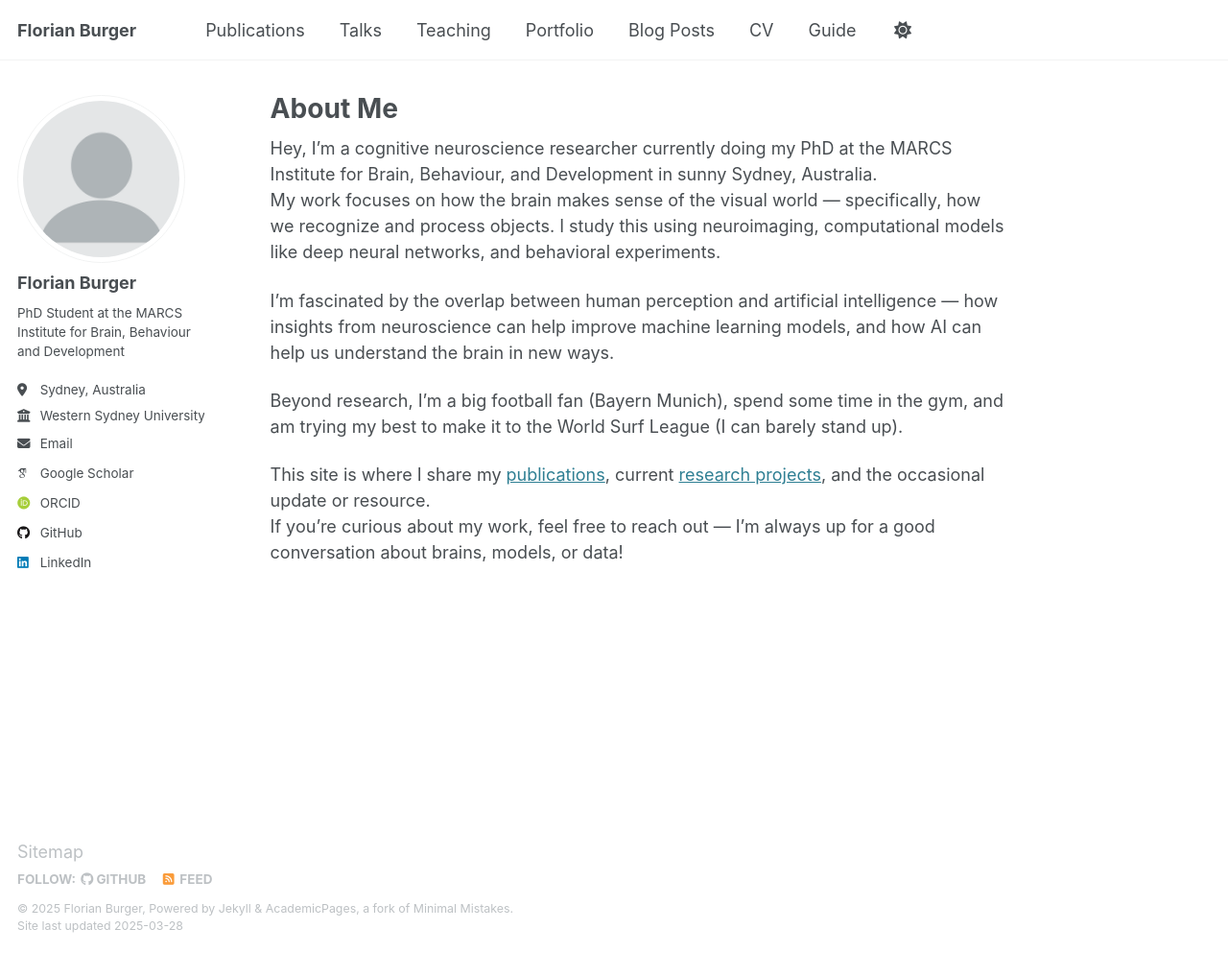
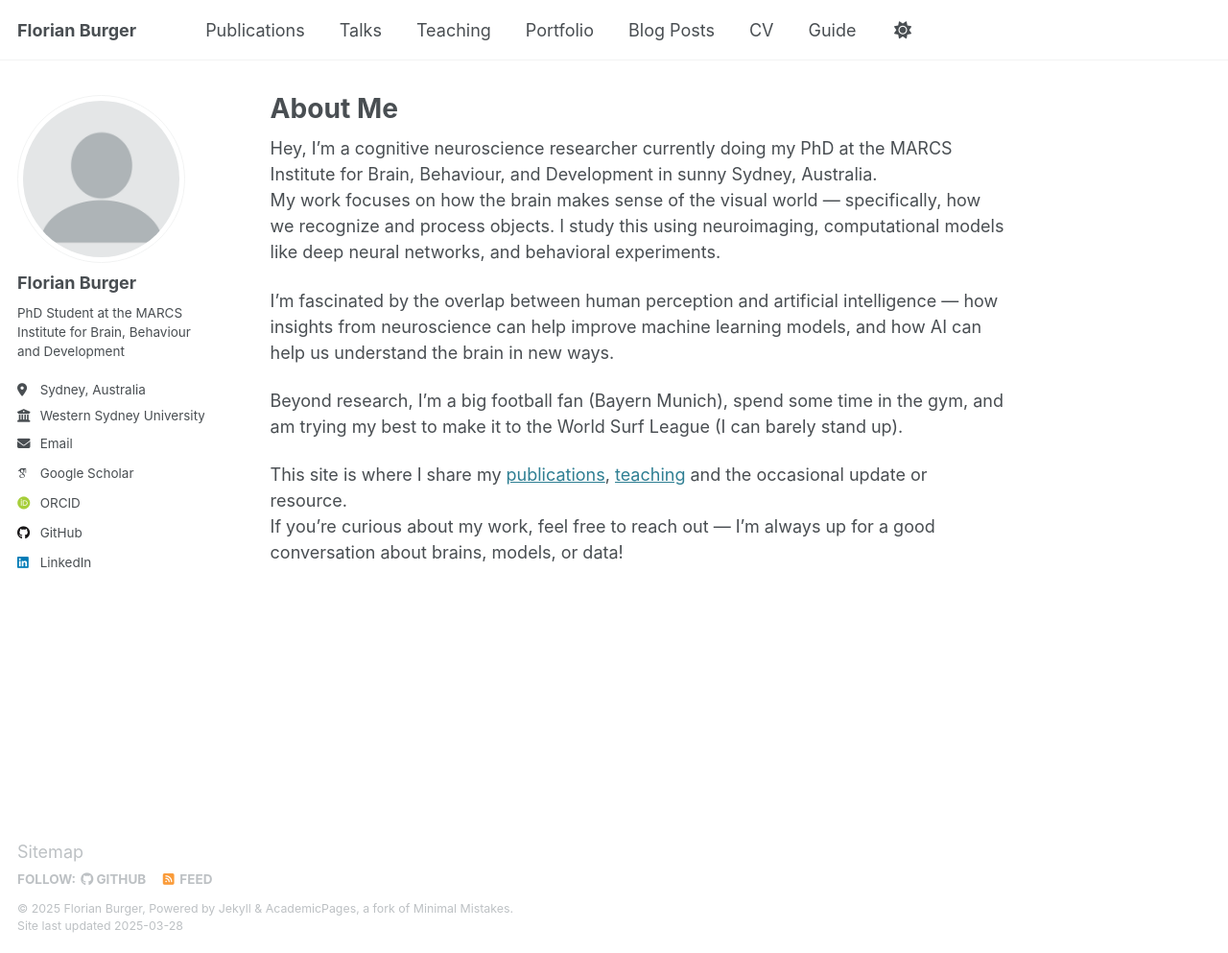
Before and after one commit to Flo-Burger/Flo-Burger.github.io, a Jekyll site: the page built from _pages/about.md, in a window 1280 px wide and 993 px high. Shown: the whole window at 96% size. Built offline with Jekyll 4.4.1, drawn with Linux system fonts in a browser that asks for light colours; some web fonts are replaced.

Commit message:
New Updates

```diff
--- a/_config.yml
+++ b/_config.yml
@@ -46,7 +46,7 @@ author:
   bitbucket        : # Username - Update with your username on the site
   codepen          : # Username
   dribbble         : # Username
-  github           : "https://github.com/Flo-Burger"
+  github           : Flo-Burger
   kaggle           : # Username
   stackoverflow    : # User number or user number and name (i.e., use "1" or "1/jeff-atwood")
 
--- a/_pages/about.md
+++ b/_pages/about.md
@@ -14,5 +14,5 @@ I’m fascinated by the overlap between human perception and artificial intellig
 
 Beyond research, I’m a big football fan (Bayern Munich), spend some time in the gym, and am trying my best to make it to the World Surf League (I can barely stand up).
 
-This site is where I share my [publications](/publications/), current [research projects](/research/), and the occasional update or resource.
+This site is where I share my [publications](/publications/), [teaching](/talks/) and the occasional update or resource.
 If you're curious about my work, feel free to reach out — I’m always up for a good conversation about brains, models, or data!
```
